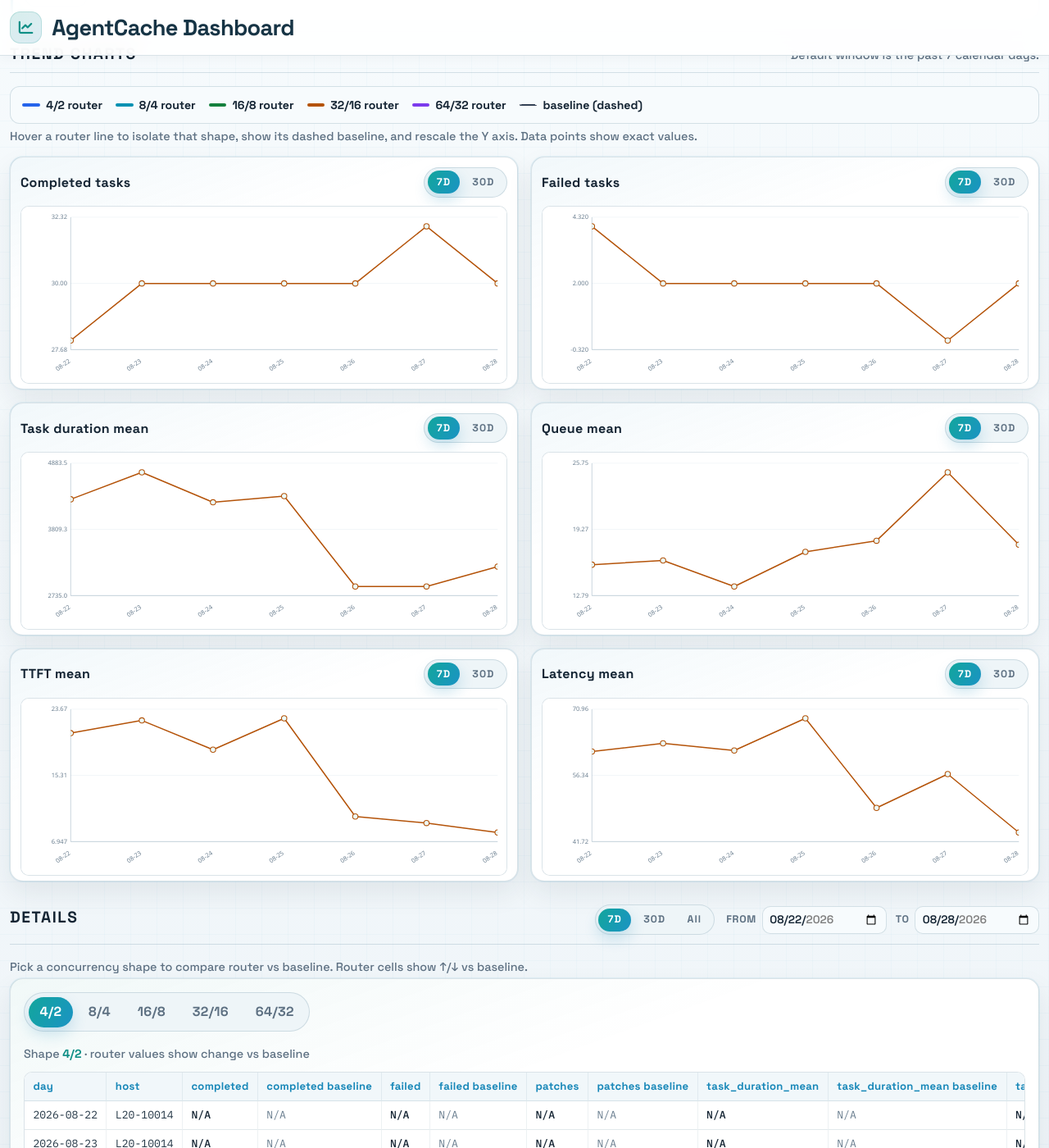
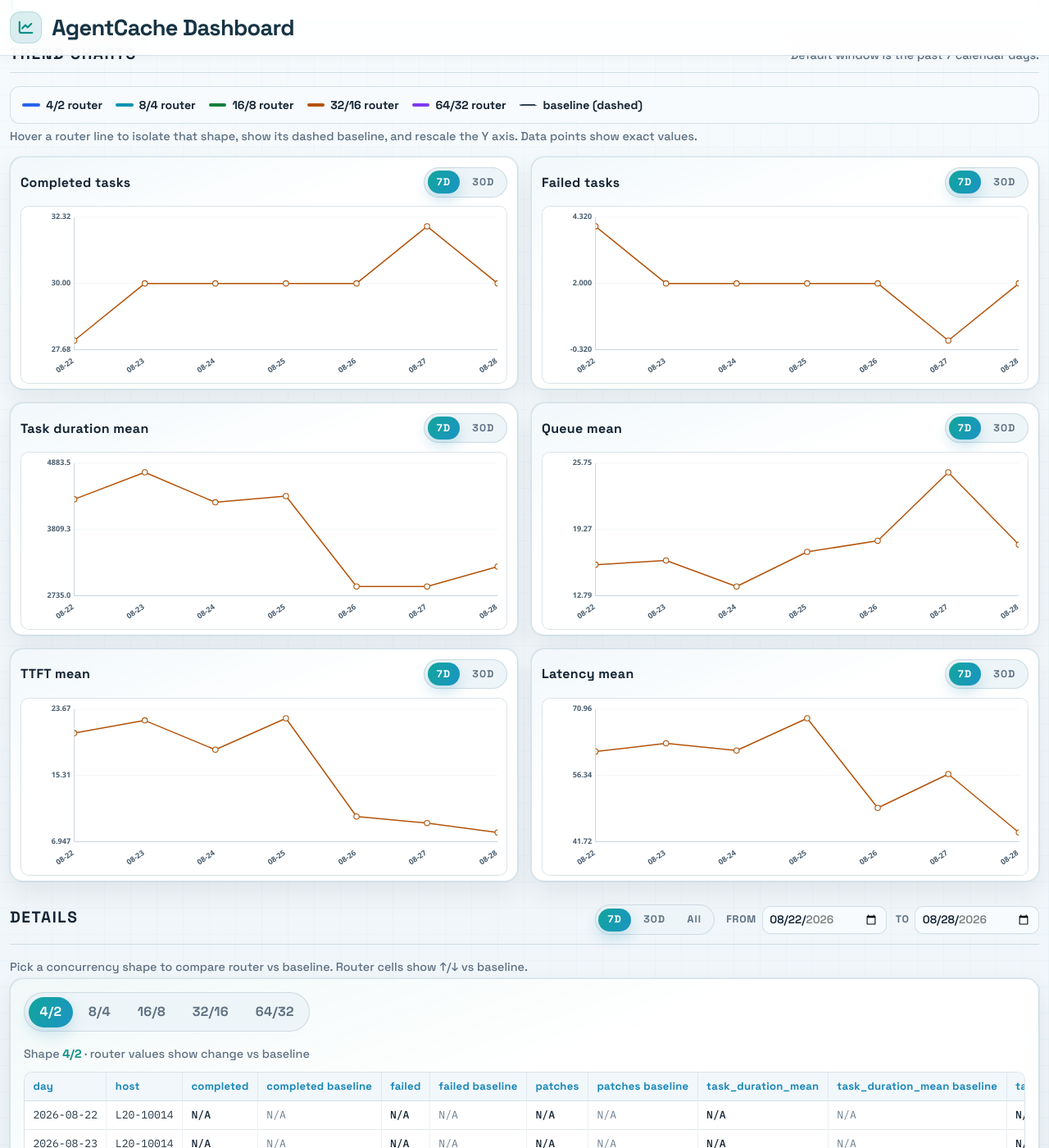
Before and after one commit to DINGEde/vllm-gr-performance-dashboard, an MkDocs documentation site: the page built from docs/index.md, in a window 1280 px wide and 1400 px high, scrolled down 231 px. Shown: the whole window at 82% size. Built offline with MkDocs 1.6.1, drawn with Linux system fonts in a browser that asks for light colours; nearby versions of some CDN libraries.

Commit message:
Update dashboard chart styles and layout
- Adjusted chart layout dimensions for improved spacing.
- Enhanced font size and weight for y-axis and x-axis labels to improve readability and visual appeal.
- Updated CSS styles for label elements to maintain consistency across the dashboard.

This update aims to enhance the overall user experience and aesthetics of the dashboard.

Signed-off-by: wangyu <410167048@qq.com>

```diff
--- a/docs/javascripts/dashboard.js
+++ b/docs/javascripts/dashboard.js
@@ -117,7 +117,7 @@
   function chartLayout() {
     const width = 1100;
     const height = 400;
-    const left = 112;
+    const left = 120;
     const right = 20;
     const top = 24;
     const bottom = 76;
@@ -399,7 +399,7 @@
         `<line class="y-grid" x1="${left}" y1="${y}" x2="${left + plotW}" y2="${y}" stroke="#e6eef3"/>`
       );
       parts.push(
-        `<text class="y-label" x="${left - 8}" y="${y + 4}" text-anchor="end" font-size="14" fill="#6b7f90" font-family="Segoe UI, sans-serif">${fmt(
+        `<text class="y-label" x="${left - 8}" y="${y + 4}" text-anchor="end" font-size="17" font-weight="700" fill="#4b5f70" font-family="Segoe UI, sans-serif">${fmt(
           yv
         )}</text>`
       );
@@ -410,7 +410,7 @@
     sampledIndices(axisLabels.length, plotW, 72).forEach((index) => {
       const x = xAt(index);
       parts.push(
-        `<text class="x-label" x="${x}" y="${labelY}" text-anchor="end" font-size="14" fill="#6b7f90" font-family="Segoe UI, sans-serif" transform="rotate(-35 ${x} ${labelY})">${escapeHtml(
+        `<text class="x-label" x="${x}" y="${labelY}" text-anchor="end" font-size="17" font-weight="700" fill="#4b5f70" font-family="Segoe UI, sans-serif" transform="rotate(-35 ${x} ${labelY})">${escapeHtml(
           axisLabels[index]
         )}<title>${escapeHtml(fullLabels[index])}</title></text>`
       );
--- a/docs/stylesheets/dashboard.css
+++ b/docs/stylesheets/dashboard.css
@@ -475,6 +475,13 @@ blockquote {
   margin: 0 auto;
 }
 
+.metric-trend-chart .y-label,
+.metric-trend-chart .x-label {
+  font-size: 17px;
+  font-weight: 700;
+  fill: #4b5f70;
+}
+
 .metric-trend-hint {
   margin: 0.5rem 0.1rem 0.45rem !important;
   font-size: 0.78rem;
```
